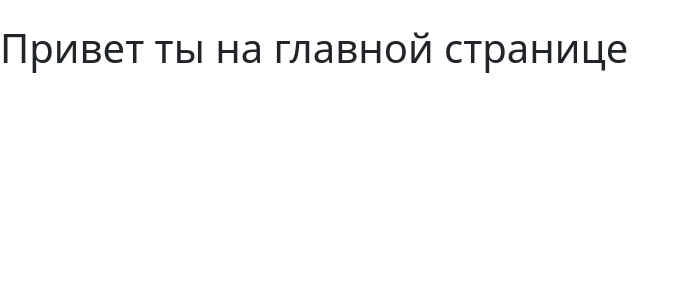
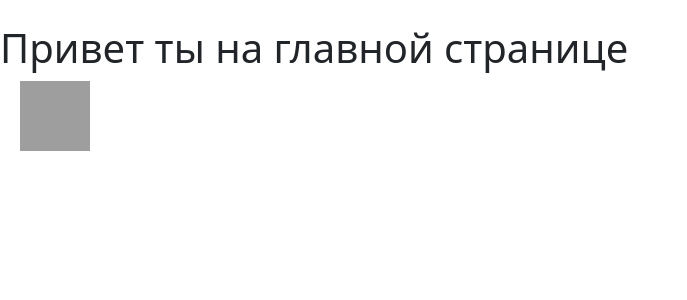
Before and after one commit to Vlasenckoiury/Food_develory, a Django app: page / in a window 1280 px wide. Shown: the part 140-440 px from the top of the page, without its empty margins (0-687 px from the left). Run offline with Django 4.2, Linux system fonts and the light colour scheme; grey boxes are pictures that could not be loaded.

Commit message:
добавленна кнопка вверх меню

```diff
--- a/app_food/templates/app_food/base.html
+++ b/app_food/templates/app_food/base.html
@@ -8,10 +8,11 @@
     <meta http-equiv="X-UA-Compatible" content="ie=edge">
     <link rel="stylesheet" href="{% static 'app_food/css/main.css' %}">
     <link rel="stylesheet" href="https://cdn.jsdelivr.net/npm/bootstrap@5.3.2/dist/css/bootstrap.min.css">
+    <script src="/static/app_food/js/base.js"></script>
     <title>{% block title %}{% endblock %}</title>
 </head>
 <body>
-<header class="d-flex flex-wrap justify-content-center py-3 mb-4 border-bottom" style="padding-bottom: 25px">
+    <header class="d-flex flex-wrap justify-content-center py-3 mb-4 border-bottom">
         <a href="{% url 'home' %}" class="d-flex align-items-center mb-3 mb-md-0 me-md-auto link-body-emphasis text-decoration-none">
             <img src="/static/app_food/img/logo.jpg" alt="Лого">
             <span class="logo">Pizza</span>
@@ -24,6 +25,11 @@
             <button type="button" class="btn btn-primary">Зарегистрироваться</button>
         </ul>
     </header>
+    <div class="content">
         {% block content %} {% endblock %}
+    </div>
+    <div id="clock"></div>
+<a href="#" title="Вернуться вверх" class="button-up" style="width: 50px;height: 70px;">
+    <img src="/static/app_food/img/up.png" style="width: 90px; height: 70px;"></a>
 </body>
 </html>
```
Lines whose indentation alone changed are shown as unchanged.
